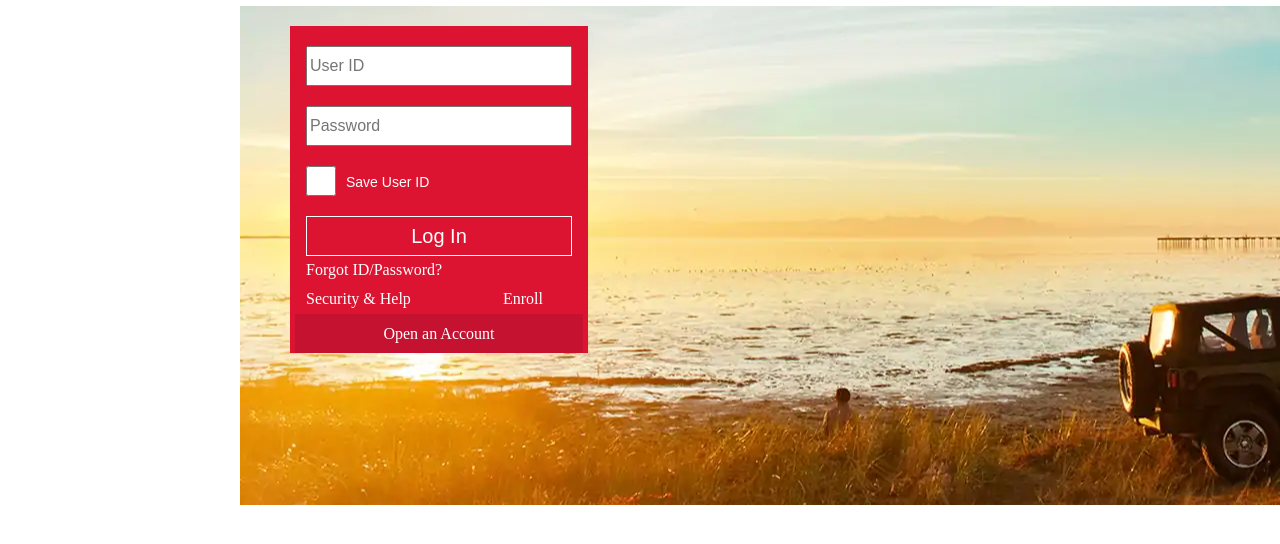
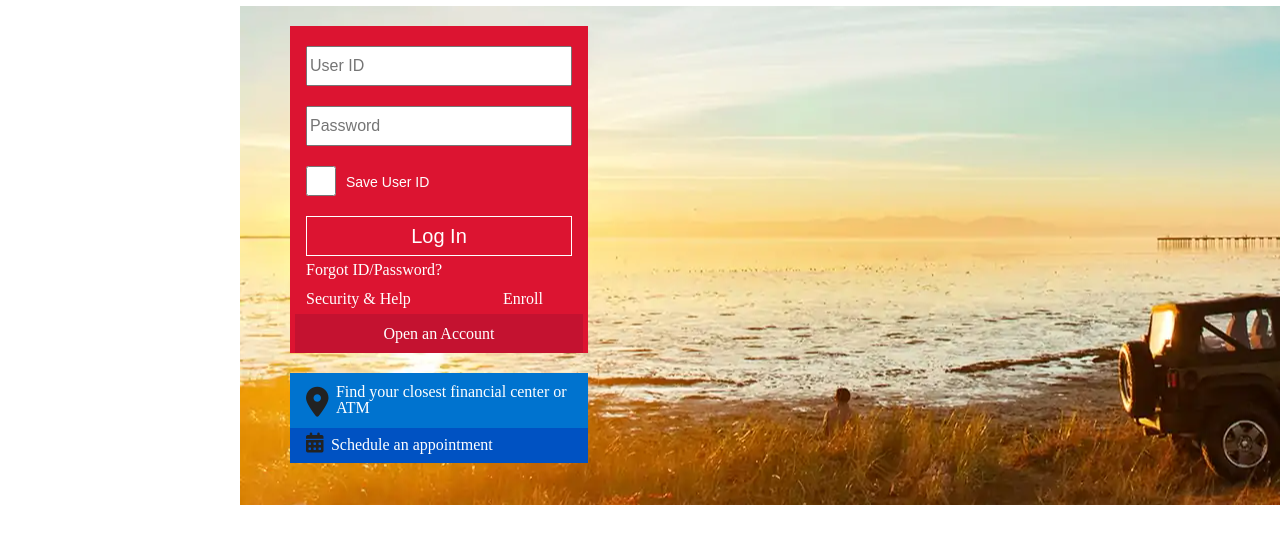
Before and after one commit to CarsonGoins/Bank-of-America-Home-Page, a website: page index.html in a window 1280 px wide. Shown: the part 146-690 px from the top of the page. Drawn offline with Linux system fonts and the light colour scheme.

Commit message:
Atm locater and appointment schedule container/links

```diff
--- a/index.html
+++ b/index.html
@@ -59,6 +59,18 @@
           <a id="open-an-account-link" href="">Open an Account</a>
         </form>
       </div>
+      <div id="atm-search-schedule-apt-container">
+        <div id="atm-search">
+          <i class="fa-sharp fa-solid fa-location-dot"></i>
+          <span
+            ><a href="">Find your closest financial center or<br />ATM</a></span
+          >
+        </div>
+        <div>
+          <i class="fa-solid fa-calendar-days"></i>
+          <a href="">Schedule an appointment</a>
+        </div>
+      </div>
     </section>
   </body>
 </html>
--- a/scss/styles.scss
+++ b/scss/styles.scss
@@ -154,8 +154,48 @@ a{
     background-color: #c41230;
   }
   }
+
 #position-container{
   position: relative;
   height: 314px;
   width: 298px;
 }
+#atm-search-schedule-apt-container{
+position: absolute;
+bottom: 45px;
+left: 50px;
+#atm-search{
+  width: 298px;
+  height: 55px;
+  background-color: rgb(0, 115, 207);
+  span{
+    margin-top: 11px;
+    display: inline-block;
+    margin-left: 3px;
+    width: 231px;
+}
+}
+i{
+  margin-left: 16px;
+  font-size: 30px;
+}
+
+a{
+  font-size: 16px;
+  font-family: "cnx-light";
+text-decoration: none;
+color: white;
+}
+&>:last-child{
+  height: 35px;
+  background-color: rgb(0, 82, 194);
+  i{
+    font-size: 20px;
+  }
+  a{
+    margin-left: 3px;
+    margin-top: 9px;
+    display:  inline-block;
+  }
+}
+}
```
Also changed, not shown: css/styles.css. Lines whose indentation alone changed are shown as unchanged.
